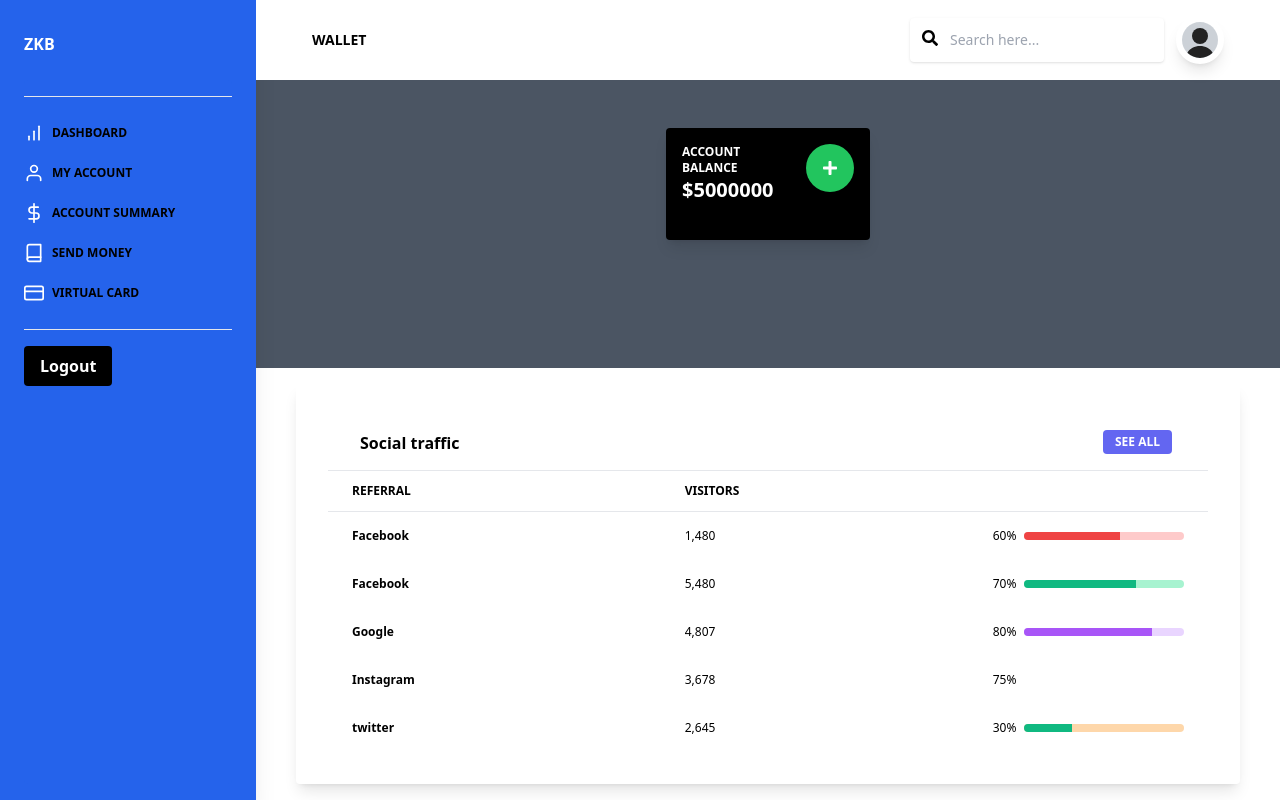
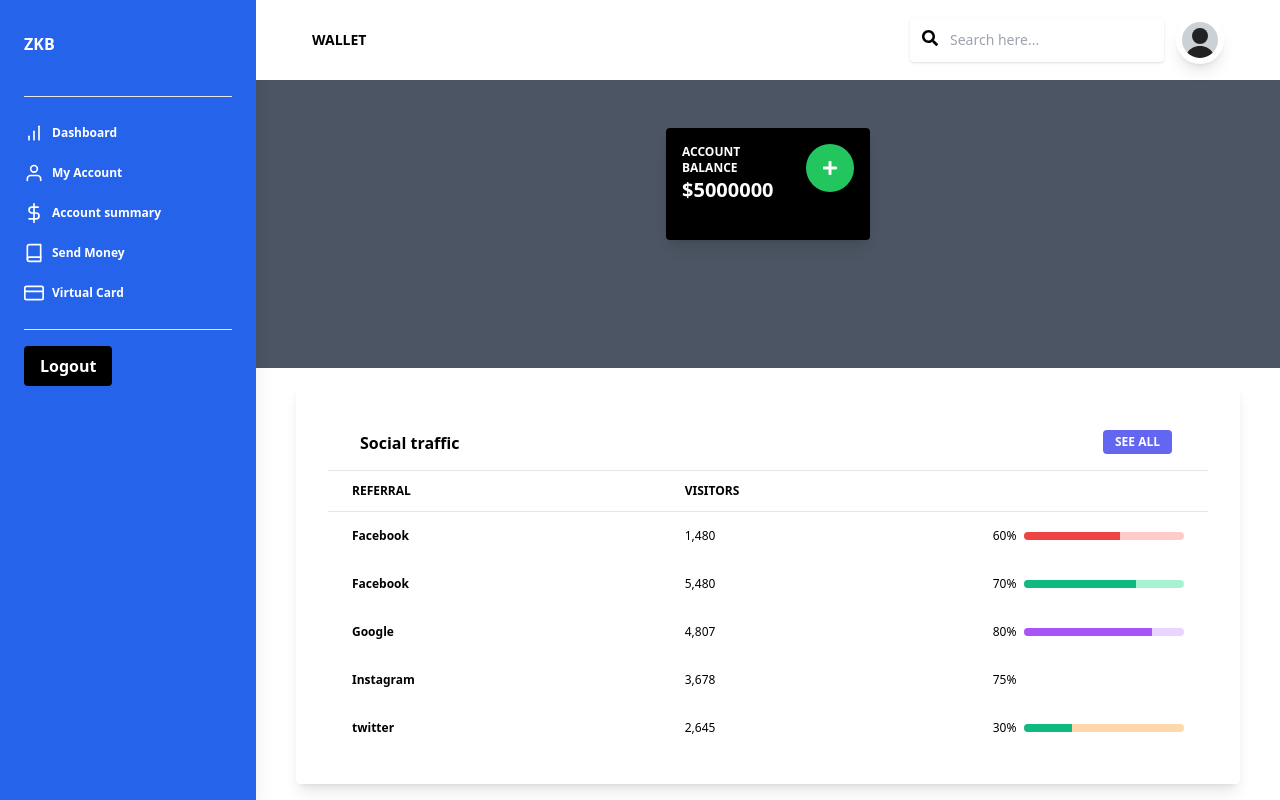
Before and after one commit to Shazaniyu55/onlimne_bank, a Next.js app: page /admin/dashboard in a window 1280 px wide. Built offline with nearby package versions, Linux system fonts and the light colour scheme.

Commit message:
niyu new

```diff
--- a/components/dashboard/sidebar/sideBar.js
+++ b/components/dashboard/sidebar/sideBar.js
@@ -120,10 +120,10 @@ export default function Sidebar() {
               <Link href="/admin/dashboard">
                 <span
                   className={
-                    "text-xs uppercase py-3 font-bold block " +
+                    "text-xs  py-3 font-bold block " +
                     (router.pathname.indexOf("/admin/dashboard") !== -1
-                      ? "text-lightBlue-500 hover:text-white"
-                      : "text-blueGray-700 hover:text-white")
+                      ? "text-white hover:text-white"
+                      : "text-white hover:text-white")
                   }
                 >
                   Dashboard
@@ -140,10 +140,10 @@ export default function Sidebar() {
               <Link href="/admin/dashboard">
                 <span
                   className={
-                    "text-xs uppercase py-3 font-bold block " +
+                    "text-xs  py-3 font-bold block " +
                     (router.pathname.indexOf("/admin/dashboard") !== -1
-                      ? "text-lightBlue-500 hover:text-white"
-                      : "text-blueGray-700 hover:text-white")
+                      ? "text-white hover:text-white"
+                      : "text-white hover:text-white")
                   }
                 >
                   My Account
@@ -159,10 +159,10 @@ export default function Sidebar() {
               <Link href="/admin/dashboard">
                 <span
                   className={
-                    "text-xs uppercase py-3 font-bold block " +
+                    "text-xs  py-3 font-bold block " +
                     (router.pathname.indexOf("/admin/dashboard") !== -1
-                      ? "text-lightBlue-500 hover:text-white"
-                      : "text-blueGray-700 hover:text-white")
+                      ? "text-white hover:text-white"
+                      : "text-white hover:text-white")
                   }
                 >
                   Account summary
@@ -180,10 +180,10 @@ export default function Sidebar() {
               <Link href="/admin/dashboard">
                 <span
                   className={
-                    "text-xs uppercase py-3 font-bold block " +
+                    "text-xs  py-3 font-bold block " +
                     (router.pathname.indexOf("/admin/dashboard") !== -1
-                      ? "text-lightBlue-500 hover:text-white"
-                      : "text-blueGray-700 hover:text-white")
+                      ? "text-white hover:text-white"
+                      : "text-white hover:text-white")
                   }
                 >
                   Send Money
@@ -200,10 +200,10 @@ export default function Sidebar() {
               <Link href="/admin/dashboard">
                 <span
                   className={
-                    "text-xs uppercase py-3 font-bold block " +
+                    "text-xs  py-3 font-bold block " +
                     (router.pathname.indexOf("/admin/dashboard") !== -1
-                      ? "text-lightBlue-500 hover:text-white"
-                      : "text-blueGray-700 hover:text-white")
+                      ? "text-white hover:text-white"
+                      : "text-white hover:text-white")
                   }
                 >
                   Virtual Card
```
